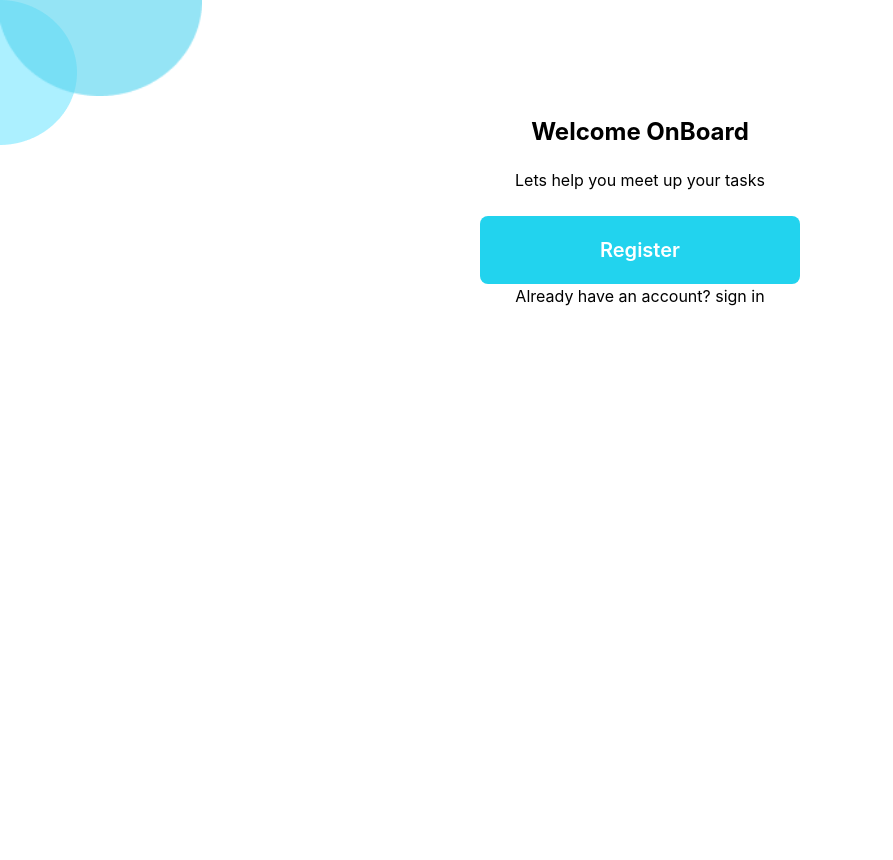
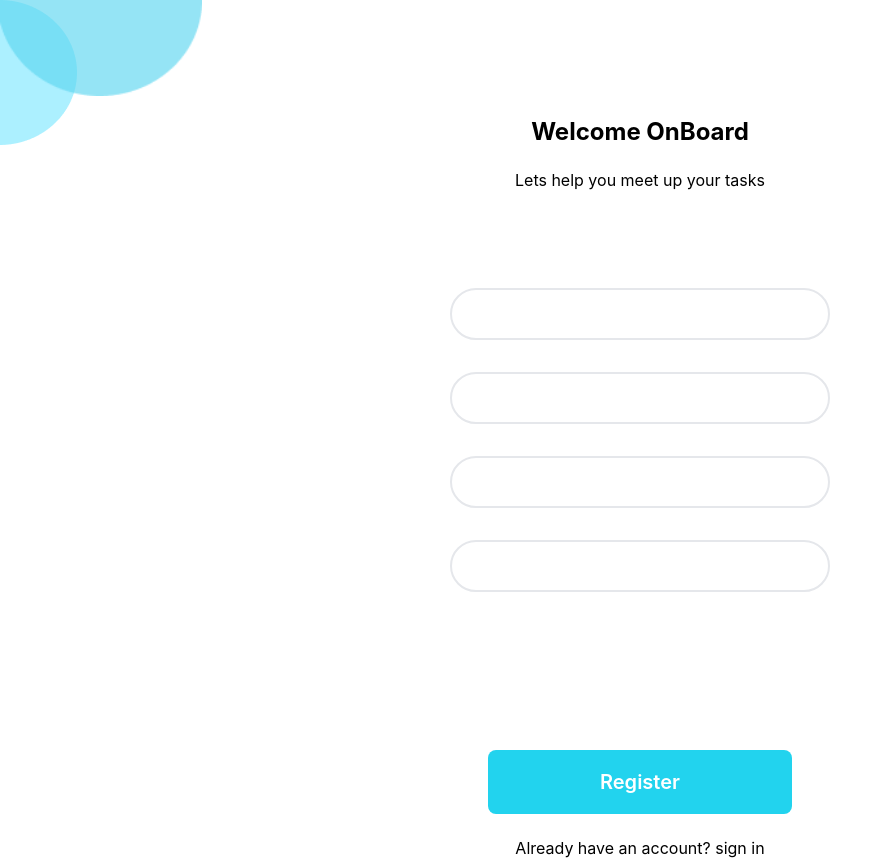
Before and after one commit to odohigreat/todoreact, a React (Create React App) app: page /signup in a window 1280 px wide. Shown: the whole page, without its empty margins (0-893 px from the left). Before the commit the page ends 800 px from the top, so only its background shows below. Built offline with nearby package versions, Linux system fonts and the light colour scheme.

Commit message:
The signUp web page was fully designed

```diff
--- a/src/Components/Header.js
+++ b/src/Components/Header.js
@@ -6,7 +6,10 @@
 export default function Header() {
     return (
         <div>
-            Header
+           <div>
+                <img className="relative z-40 h-24" src={darkbluecirc} />
+                <img className="absolute top-0 left-0 z-10" src={lightbluecirc} />
+            </div>
         </div>
     );
 };
--- a/src/Pages/Home.js
+++ b/src/Pages/Home.js
@@ -1,9 +1,14 @@
+import React from 'react';
+import signUp from './signUp';
 import todoperson from '../Pictures/todoperson.png';
 import darkbluecirc from '../Pictures/darkbluecirc.png';
 import lightbluecirc from '../Pictures/lightbluecirc.png';
+import { Link, useNavigate } from 'react-router-dom';
+
 
 
 export default function () {
+    const navigate = useNavigate();
     return (
         <div>
             <img className="relative z-40 h-24" src={darkbluecirc} />
@@ -20,7 +25,7 @@ export default function () {
                         adipiscing elit. Nunc vulputate libero<br></br>
                         let velit interdum, ac aliquet odio mattis.
                     </p>
-                    <button className="bottom-0 w-80 text-white rounded-lg font-semibold hover:bg-sky-700 text-xl bg-cyan-400 p-5">Get Started</button>
+                    <Link className=" w-2/3 text-white rounded-lg px-28 font-semibold hover:bg-sky-700 text-xl bg-cyan-400 p-5" to="/signUp">Get started</Link>
                 </div>
             </div>
         </div>
--- a/src/Pages/signUp.js
+++ b/src/Pages/signUp.js
@@ -1,6 +1,6 @@
 import darkbluecirc from '../Pictures/darkbluecirc.png';
 import lightbluecirc from '../Pictures/lightbluecirc.png';
-
+import { Link, useNavigate } from 'react-router-dom';
 
 
 export default function () {
@@ -10,22 +10,21 @@ export default function () {
                 <img className="relative z-40 h-24" src={darkbluecirc} />
                 <img className="absolute top-0 left-0 z-10" src={lightbluecirc} />
             </div>
-            <div>
+            <div className="mb-16">
                 <h1 className="text-2xl font-bold p-5">Welcome OnBoard
                 </h1>
                 <h4>Lets help you meet up your tasks</h4>
             </div>
-            <div>
-                <input></input>
-                <input></input>
-                <input></input>
-                <input></input>
+            <div className=" mb-44">
+                <input className="border-2 rounded-full p-3 px-16 my-8 "></input><br/>
+                <input className="border-2 rounded-full p-3 px-16"></input><br/>
+                <input className="border-2 rounded-full p-3 px-16 my-8"></input><br/>
+                <input className="border-2 rounded-full p-3 px-16"></input><br/>
             </div>
             <div>
-                <button className="bottom-0 w-80 text-white rounded-lg font-semibold hover:bg-sky-700 text-xl bg-cyan-400 p-5">
-                    Register</button>
+            <Link className="text-white rounded-lg font-semibold px-28 hover:bg-sky-700 text-xl bg-cyan-400 p-5" to="/login">Register</Link>
             </div>
-            <p>Already have an account? <a>sign in</a></p>
+            <p className="mt-10">Already have an account? <a>sign in</a></p>
         </div>
 
     );
```
Also changed, not shown: src/Pages/DashBoard.js (+7 -7 lines).
